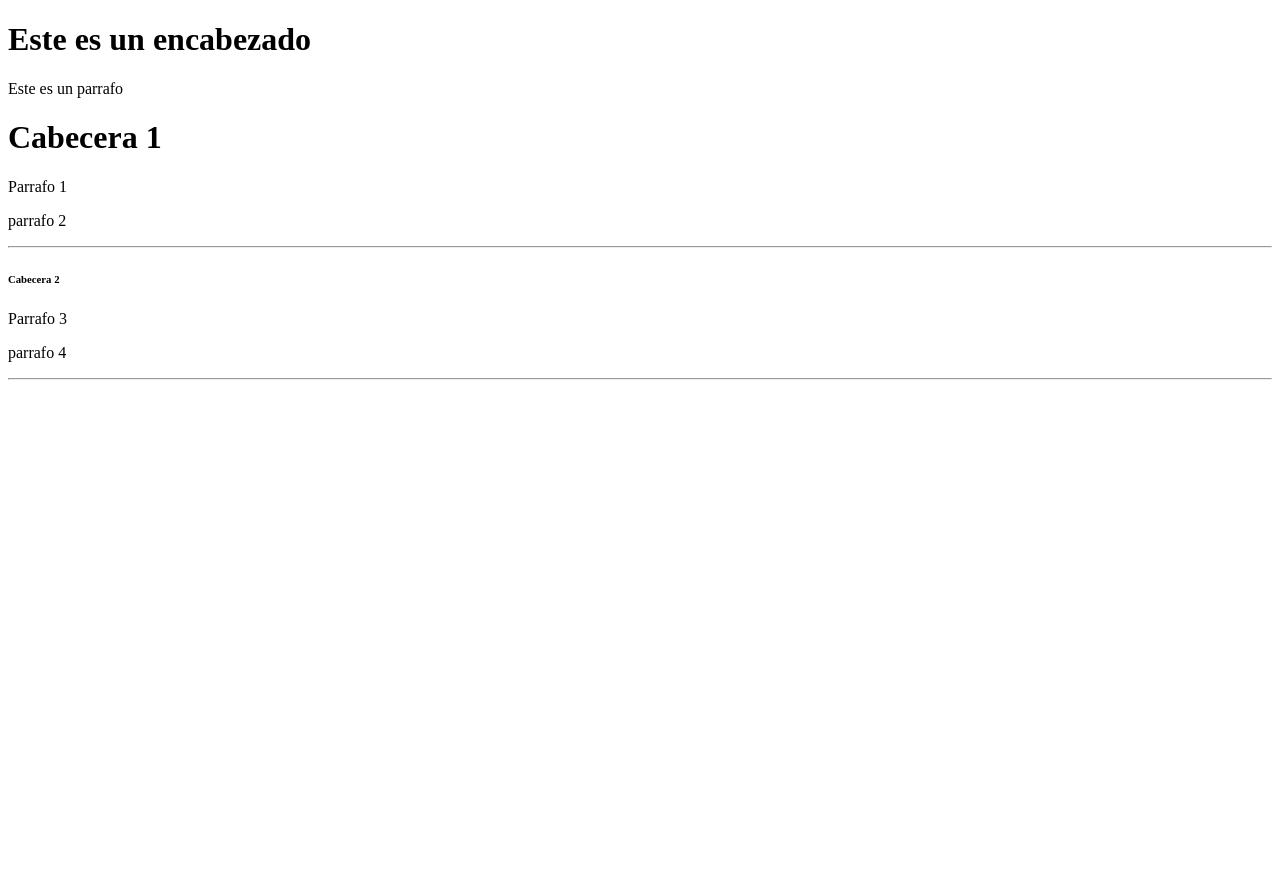
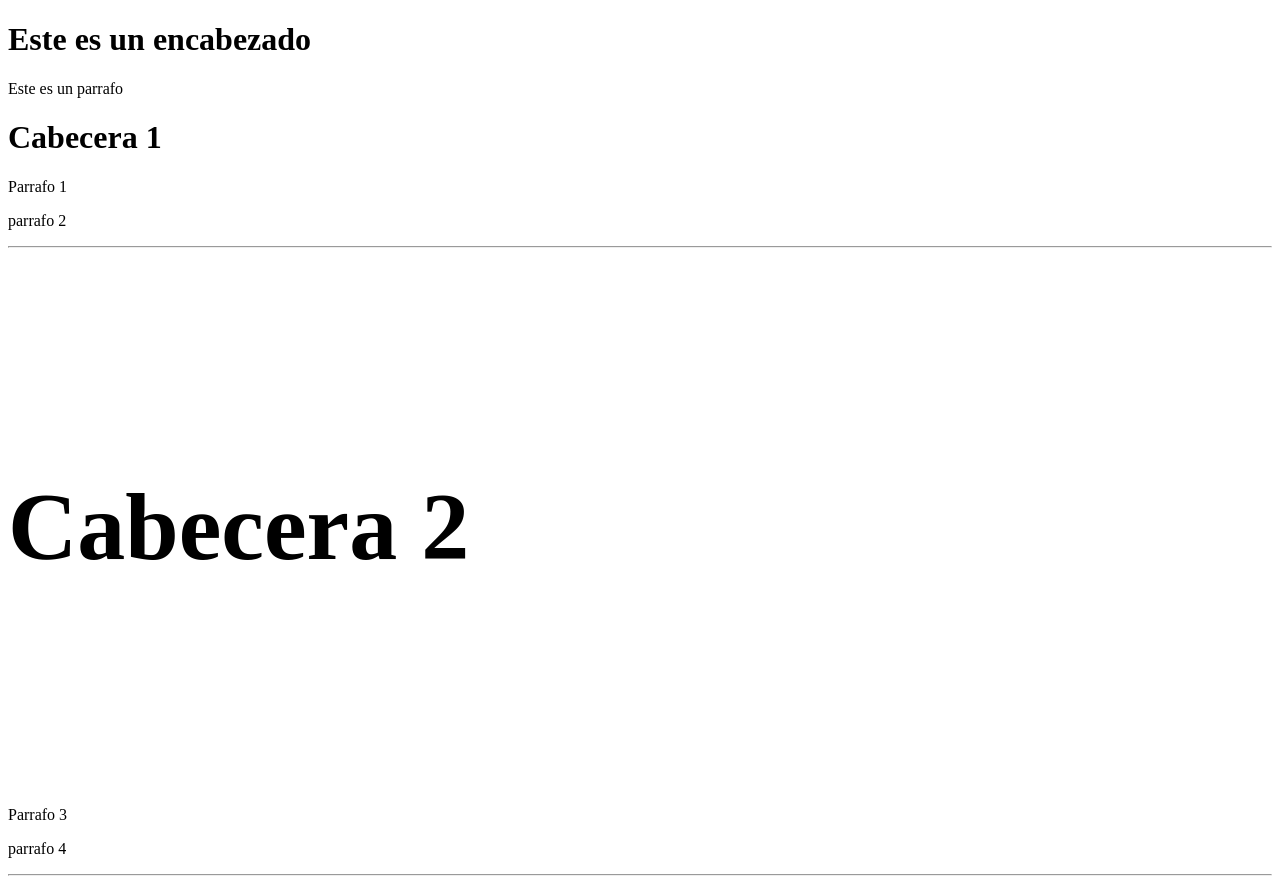
Before and after one commit to ebarrientosr/ebarrientosr.github.io, a plain HTML site: page index.html in a window 1280 px wide. Before the commit the page ends 800 px from the top, so only its background shows below. Drawn offline with Linux system fonts and the light colour scheme.

Commit message:
version 8

```diff
--- a/index.html
+++ b/index.html
@@ -14,7 +14,7 @@
     <p>parrafo 2</p>
     <hr>
 
-    <h6>Cabecera 2</h6>
+    <h6 style="font-size: 6em;">Cabecera 2</h6>
     <p>Parrafo 3</p>
     <p>parrafo 4</p>
     <hr>
```
